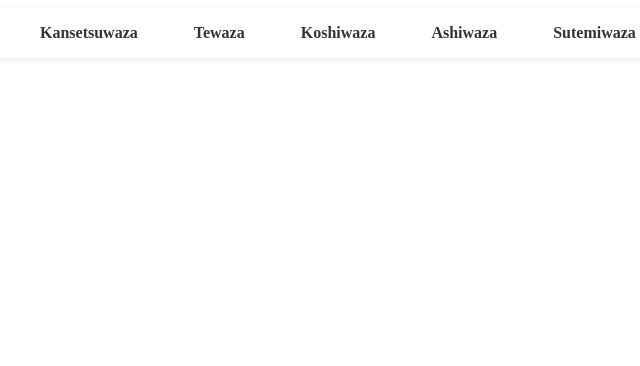
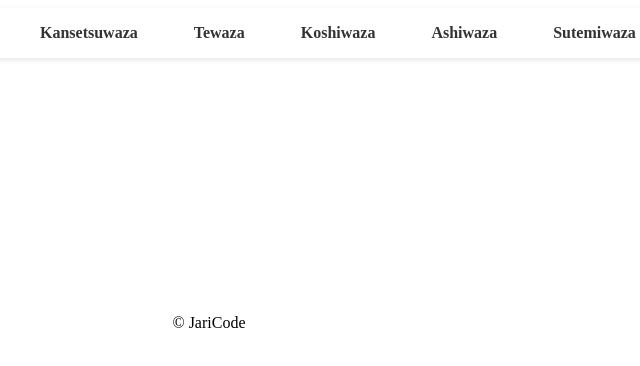
Before and after one commit to JariCode/Judovisa, a plain HTML site: page index.html in a window 1280 px wide. Shown: the full height of the page, 431-1071 px from the left. Drawn offline with Linux system fonts and the light colour scheme.

Commit message:
Lisätty footer ja siistitty koodia

```diff
--- a/index.html
+++ b/index.html
@@ -7,6 +7,7 @@
 </head>
 <body>
     <header>
+        <!--Navi alkaa-->
         <nav>
             <ul>
                 <li><a href="#osaekomi">Osaekomi</a></li>
@@ -20,7 +21,10 @@
         </nav>
     </header>
     <main>
+        <!--Pääotsikko-->
         <h1>Judovisa</h1>
+
+        <!--Osaekomi section alkaa-->
         <section id="osaekomi">
             <div class="kysymys">
                 <p>Kerro kesagatame-luokan sidonnat. Vihje: niitä on neljä.</p>
@@ -30,6 +34,7 @@
             </div>
         </section>
 
+        <!--Koshiwaza sectioon alkaa-->
         <section id="koshiwaza">
             <div class="kysymys">
                 <p>Kerro kuusi koshiwaza luokan heittoa</p>
@@ -39,6 +44,7 @@
             </div>
         </section>
 
+        <!--Lopulliset yhteispisteet alkaa-->
         <section>
             <div class="loppupisteet">
                 <p id="yhteispisteet">Yhteispisteesi</p>
@@ -46,10 +52,13 @@
         </section>
 
     </main>
+
+    <!--Footer-->
     <footer>
+        &copy; <a href="https://jaricode.fi/">JariCode</a>
     </footer>
 
-    <!-- Scripti hoitaa nyt kaikki napit ja Enter-toiminnot -->
+    <!-- Script tiedosto-->
     <script src="script.js"></script>
 </body>
 </html>
--- a/style.css
+++ b/style.css
@@ -27,3 +27,12 @@ nav li a {
 nav li a:hover {
   color: #0077cc;
 }
+
+footer {
+  text-align: center;
+}
+
+footer a {
+  text-decoration: none;
+  color: black;
+}
```
Also changed, not shown: script.js (+23 -23 lines).
